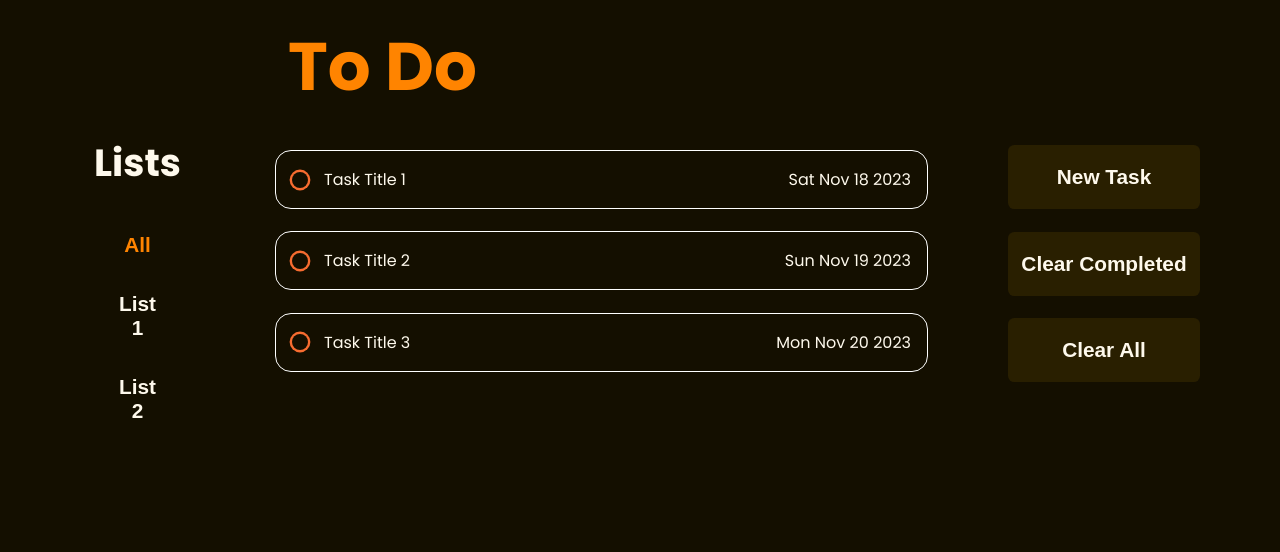
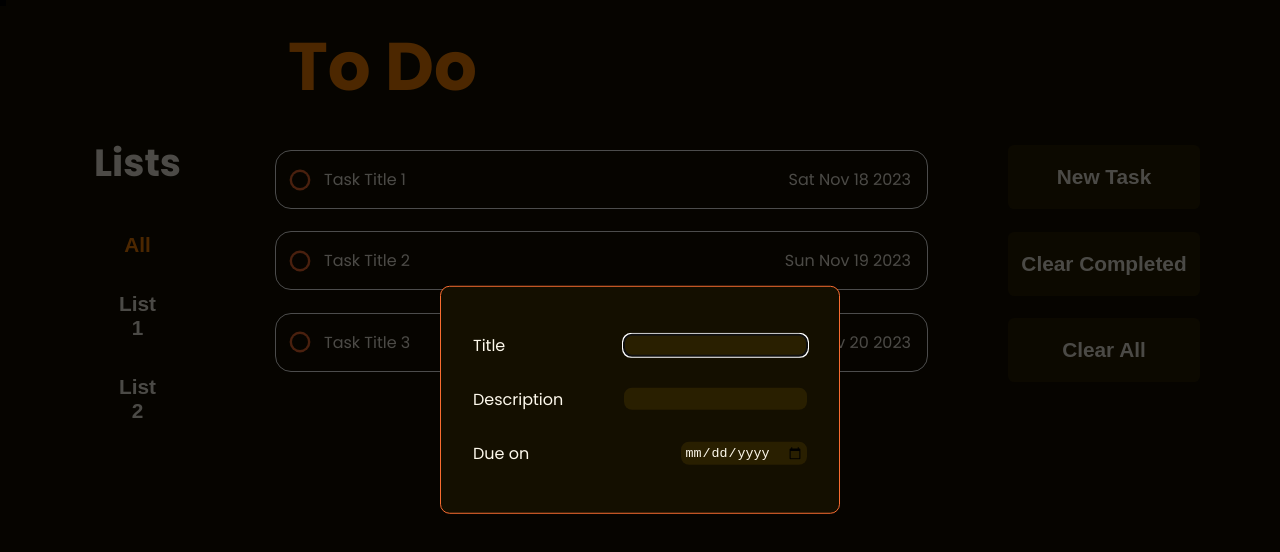
Before and after one commit to PraneethJain/TodoList, a website built with webpack: page src/index.html in a window 1280 px wide. Both pictures are taken after a click on the button "New Task". Built offline with nearby package versions, Linux system fonts and the light colour scheme.

Commit message:
feat: new task modal

```diff
--- a/src/index.js
+++ b/src/index.js
@@ -158,7 +158,10 @@ const createOperationButtons = () => {
   clearCompletedTasksButton.textContent = "Clear Completed";
   clearAllButton.textContent = "Clear All";
 
-  newTaskButton.onclick = () => {};
+  newTaskButton.onclick = () => {
+    let modal = document.querySelector("dialog");
+    modal.showModal();
+  };
 
   clearCompletedTasksButton.onclick = () => {
     currentProjects.forEach((project) => {
@@ -191,9 +194,41 @@ const createContent = () => {
   return content;
 };
 
+const createModal = () => {
+  let modal = document.createElement("dialog");
+  let modalContainer = document.createElement("div");
+  modalContainer.classList.add("modalContainer");
+
+  let taskTitleLabel = document.createElement("label");
+  let taskDescriptionLabel = document.createElement("label");
+  let dueDateLabel = document.createElement("label");
+
+  taskTitleLabel.textContent = "Title";
+  taskDescriptionLabel.textContent = "Description";
+  dueDateLabel.textContent = "Due on";
+
+  let taskTitleInput = document.createElement("input");
+  let taskDescriptionInput = document.createElement("input");
+  let dueDateInput = document.createElement("input");
+  dueDateInput.type = "date";
+
+  taskTitleLabel.appendChild(taskTitleInput);
+  taskDescriptionLabel.appendChild(taskDescriptionInput);
+  dueDateLabel.appendChild(dueDateInput);
+
+  modalContainer.appendChild(taskTitleLabel);
+  modalContainer.appendChild(taskDescriptionLabel);
+  modalContainer.appendChild(dueDateLabel);
+
+  modal.appendChild(modalContainer);
+
+  return modal;
+};
+
 const initDOM = () => {
   container.appendChild(createTitle());
   container.appendChild(createContent());
+  container.appendChild(createModal());
 };
 
 initDOM();
--- a/src/style.css
+++ b/src/style.css
@@ -221,6 +221,41 @@ body {
   translate: 0rem -0.2rem;
 }
 
+.modalContainer {
+  display: flex;
+  flex-direction: column;
+  color: var(--text);
+  min-width: 25rem;
+  background-color: var(--background);
+  border: 0.1rem solid var(--accent);
+  border-radius: 0.6rem;
+  position: fixed;
+  top: 50%;
+  left: 50%;
+  transform: translate(-50%, -50%);
+  padding: 2rem;
+}
+
+dialog::backdrop {
+  background-color: rgba(0, 0, 0, 0.7);
+}
+
+.modalContainer label {
+  display: flex;
+  flex-direction: row;
+  justify-content: space-between;
+  align-items: center;
+}
+
+.modalContainer input {
+  margin: 1rem 0rem;
+  background-color: var(--secondary);
+  color: var(--text);
+  border: none;
+  padding: 0.2rem;
+  border-radius: 0.5rem;
+}
+
 button {
   background: none;
   color: inherit;
```
